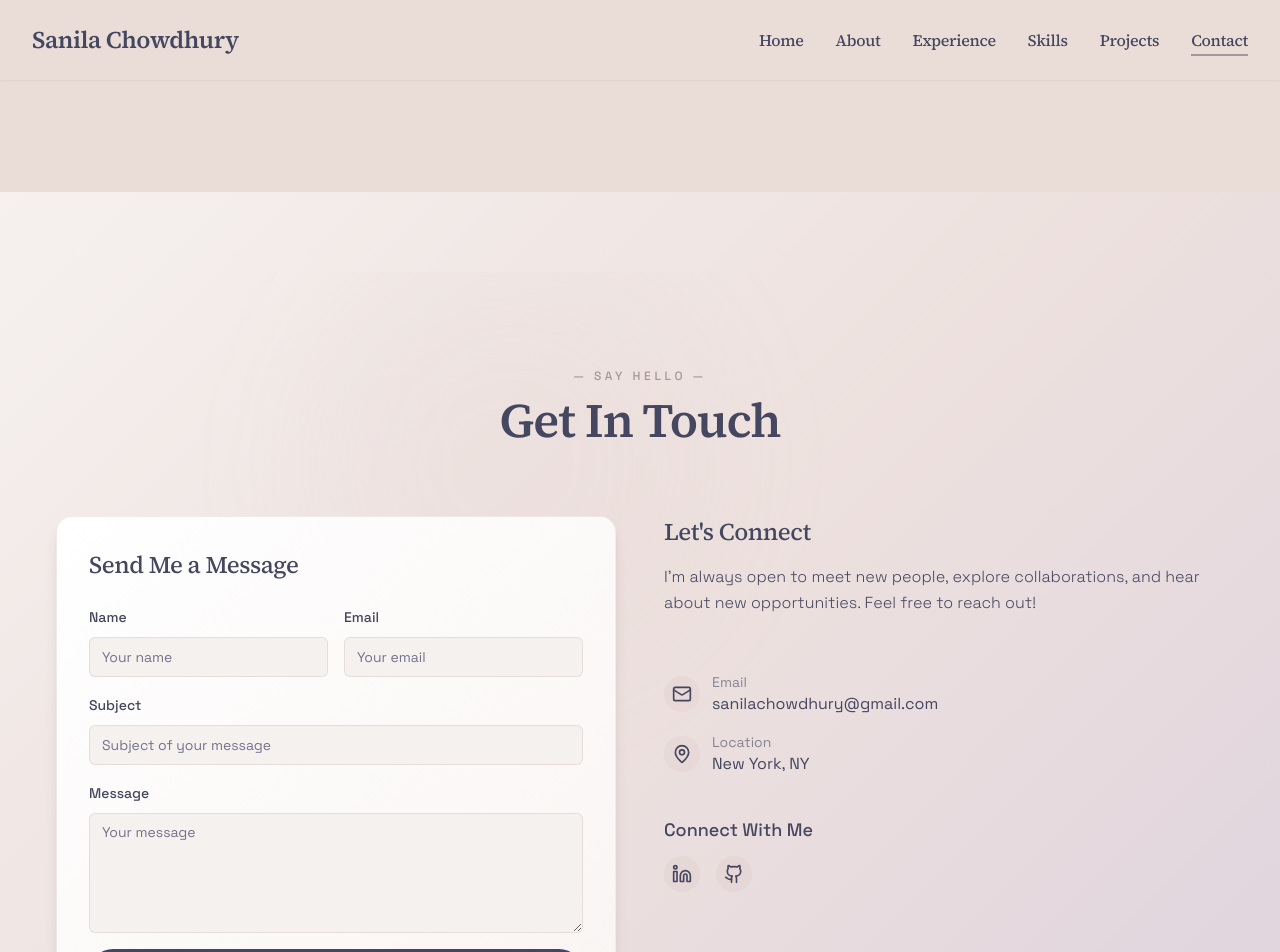
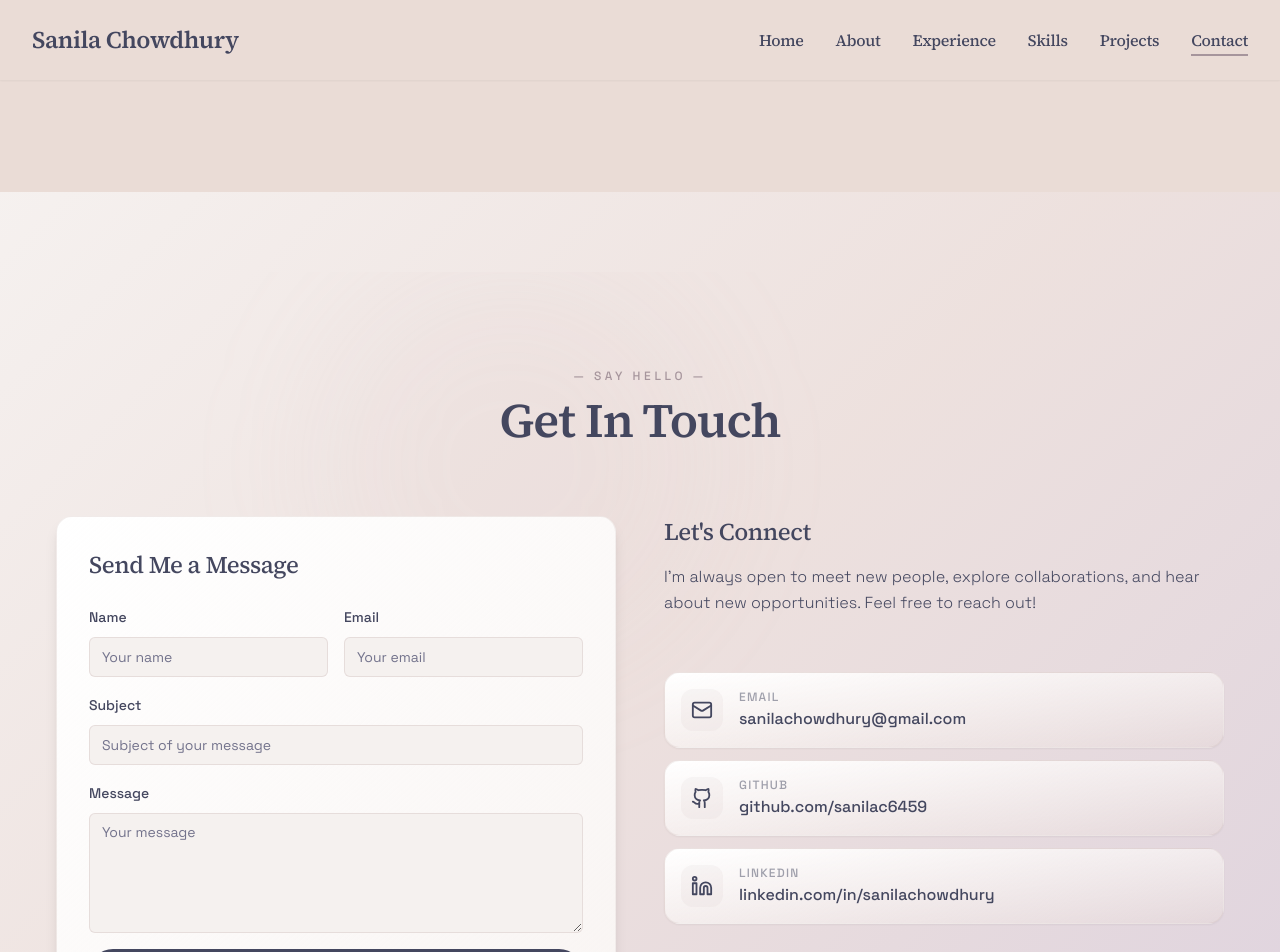
Before and after one commit to sanilac6459/portfolio, a React (Vite) app: page /contact in a window 1280 px wide. Shown: the top 952 px of the page. Built offline with nearby package versions, Linux system fonts and the light colour scheme.

Commit message:
update right side of contact page

```diff
--- a/src/components/ContactSection.tsx
+++ b/src/components/ContactSection.tsx
@@ -4,7 +4,7 @@ import { Button } from "@/components/ui/button";
 import { Input } from "@/components/ui/input";
 import { Label } from "@/components/ui/label";
 import { Textarea } from "@/components/ui/textarea";
-import { Mail, Phone, MapPin, Linkedin, Github, Twitter } from "lucide-react";
+import { Mail, Linkedin, Github } from "lucide-react";
 import { useToast } from "@/hooks/use-toast";
 
 const ContactSection = () => {
@@ -12,7 +12,6 @@ const ContactSection = () => {
 
   const handleSubmit = (e: React.FormEvent) => {
     e.preventDefault();
-    // Here you would normally handle the form submission with a backend
     toast({
       title: "Message sent!",
       description: "Thank you for your message. I'll get back to you soon.",
@@ -106,57 +105,61 @@ const ContactSection = () => {
               </p>
             </div>
 
-            <div className="space-y-4">
-              <div className="flex items-center gap-3">
-                <div className="p-2 rounded-full bg-portfolio-pink/20">
-                  <Mail size={20} className="text-portfolio-navy" />
+            <div className="space-y-3">
+              <a
+                href="mailto:sanilachowdhury@gmail.com"
+                className="flex items-center gap-4 p-4 rounded-2xl border border-portfolio-mauve/20 bg-gradient-to-br from-white to-portfolio-cream/30 hover:bg-portfolio-cream/40 transition-colors shadow-sm"
+              >
+                <div className="p-2.5 rounded-xl bg-portfolio-mauve/10">
+                  <Mail size={22} className="text-portfolio-navy" />
                 </div>
                 <div>
-                  <p className="text-sm text-portfolio-navy/60">Email</p>
-                  <a
-                    href="mailto:sanilachowdhury@gmail.com"
-                    className="text-portfolio-navy hover:text-portfolio-purple"
-                  >
+                  <p className="text-xs uppercase tracking-widest text-portfolio-navy/50 font-medium mb-0.5">
+                    Email
+                  </p>
+                  <p className="text-portfolio-navy font-medium">
                     sanilachowdhury@gmail.com
-                  </a>
+                  </p>
                 </div>
-              </div>
+              </a>
 
-              <div className="flex items-center gap-3">
-                <div className="p-2 rounded-full bg-portfolio-pink/20">
-                  <MapPin size={20} className="text-portfolio-navy" />
+              <a
+                href="https://github.com/sanilac6459"
+                target="_blank"
+                rel="noopener noreferrer"
+                className="flex items-center gap-4 p-4 rounded-2xl border border-portfolio-mauve/20 bg-gradient-to-br from-white to-portfolio-cream/30 hover:bg-portfolio-cream/40 transition-colors shadow-sm"
+              >
+                <div className="p-2.5 rounded-xl bg-portfolio-mauve/10">
+                  <Github size={22} className="text-portfolio-navy" />
                 </div>
                 <div>
-                  <p className="text-sm text-portfolio-navy/60">Location</p>
-                  <span className="text-portfolio-navy">New York, NY</span>
+                  <p className="text-xs uppercase tracking-widest text-portfolio-navy/50 font-medium mb-0.5">
+                    GitHub
+                  </p>
+                  <p className="text-portfolio-navy font-medium">
+                    github.com/sanilac6459
+                  </p>
                 </div>
-              </div>
-            </div>
+              </a>
 
-            <div className="mt-4">
-              <h4 className="text-lg font-medium mb-3 text-portfolio-navy">
-                Connect With Me
-              </h4>
-              <div className="flex gap-4">
-                <a
-                  href="https://www.linkedin.com/in/sanilachowdhury/"
-                  target="_blank"
-                  rel="noopener noreferrer"
-                  className="p-2 rounded-full bg-portfolio-pink/20 hover:bg-portfolio-pink/40 transition-colors"
-                  aria-label="LinkedIn"
-                >
-                  <Linkedin size={20} className="text-portfolio-navy" />
-                </a>
-                <a
-                  href="https://github.com/sanilac6459"
-                  target="_blank"
-                  rel="noopener noreferrer"
-                  className="p-2 rounded-full bg-portfolio-pink/20 hover:bg-portfolio-pink/40 transition-colors"
-                  aria-label="GitHub"
-                >
-                  <Github size={20} className="text-portfolio-navy" />
-                </a>
-              </div>
+              <a
+                href="https://www.linkedin.com/in/sanilachowdhury/"
+                target="_blank"
+                rel="noopener noreferrer"
+                className="flex items-center gap-4 p-4 rounded-2xl border border-portfolio-mauve/20 bg-gradient-to-br from-white to-portfolio-cream/30 hover:bg-portfolio-cream/40 transition-colors shadow-sm"
+              >
+                <div className="p-2.5 rounded-xl bg-portfolio-mauve/10">
+                  <Linkedin size={22} className="text-portfolio-navy" />
+                </div>
+                <div>
+                  <p className="text-xs uppercase tracking-widest text-portfolio-navy/50 font-medium mb-0.5">
+                    LinkedIn
+                  </p>
+                  <p className="text-portfolio-navy font-medium">
+                    linkedin.com/in/sanilachowdhury
+                  </p>
+                </div>
+              </a>
             </div>
           </div>
         </div>
```
